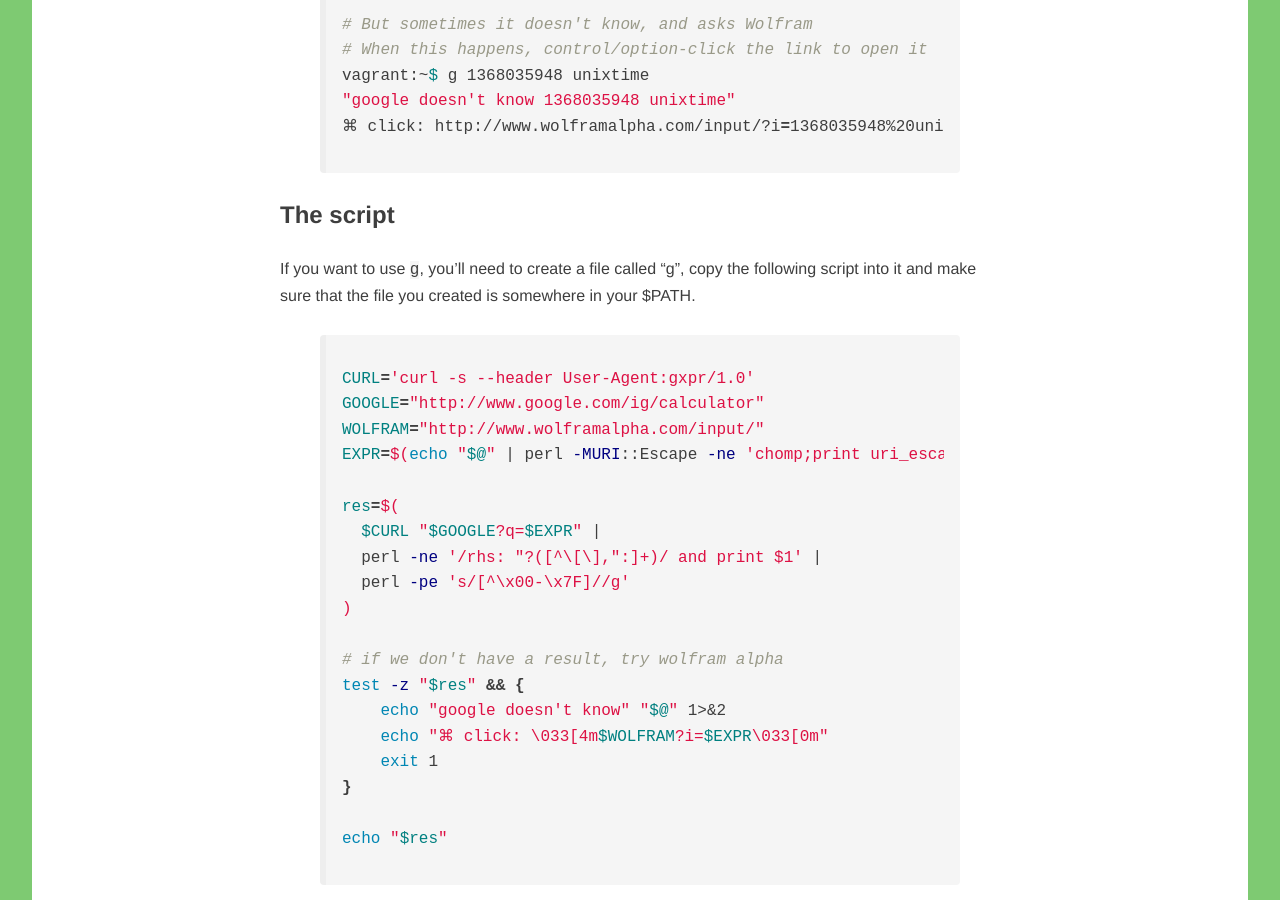
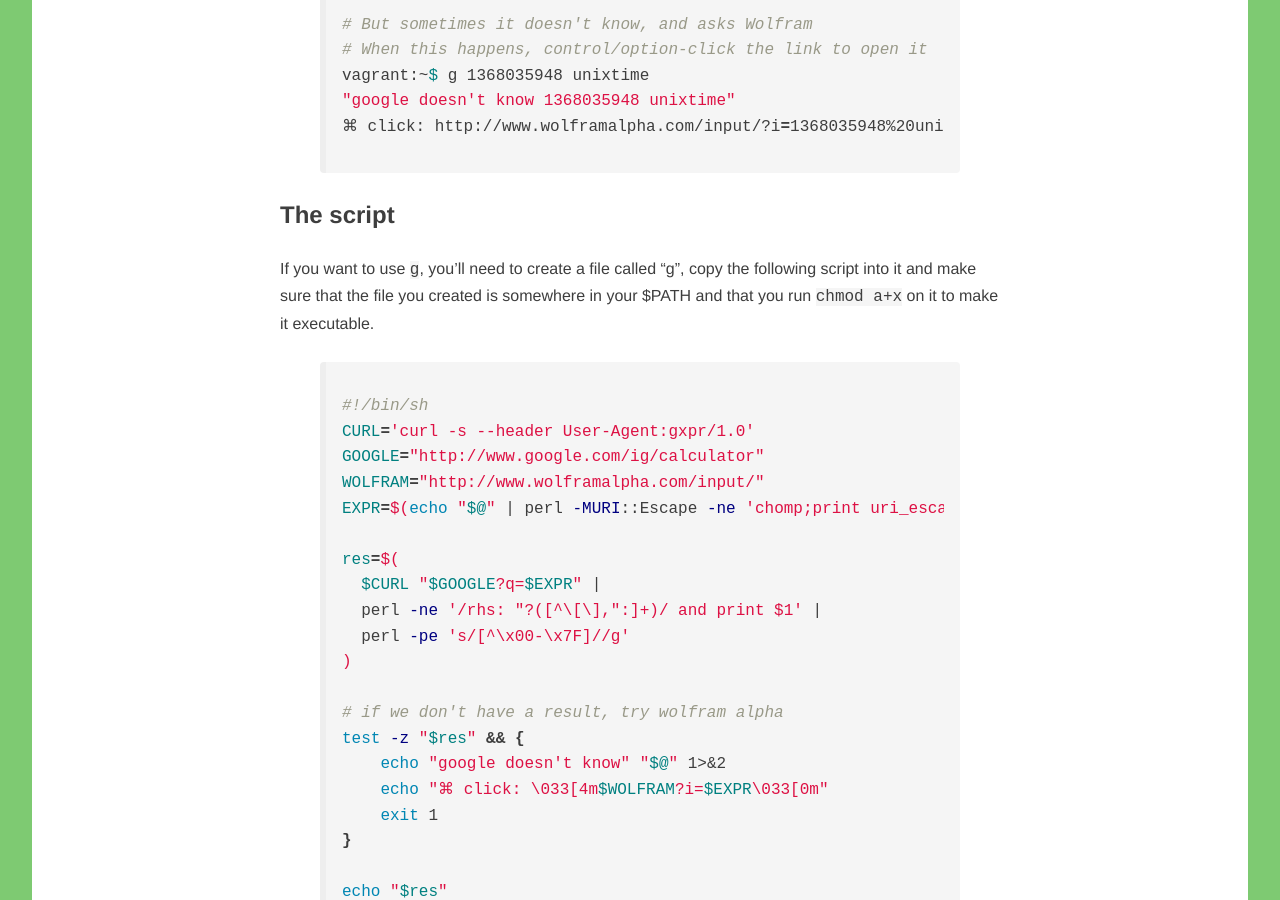
Before and after one commit to mheap/theunixtoolbox.com, a Jekyll site: the page built from _posts/2013-05-09-gxpr.md, in a window 1280 px wide and 900 px high, scrolled down 907 px. Built offline with Jekyll 4.4.1, drawn with Linux system fonts in a browser that asks for light colours; Markdown is read by kramdown in place of the engine named in the settings; comment, search, counter and statistics services are not loaded.

Commit message:
Fix the install instructions for gxpr and add the shebang line

```diff
--- a/_posts/2013-05-09-gxpr.md
+++ b/_posts/2013-05-09-gxpr.md
@@ -35,9 +35,10 @@
 
 ## The script
 
-If you want to use `g`, you'll need to create a file called "g", copy the following script into it and make sure that the file you created is somewhere in your $PATH.
+If you want to use `g`, you'll need to create a file called "g", copy the following script into it and make sure that the file you created is somewhere in your $PATH and that you run `chmod a+x` on it to make it executable.
 
 {% highlight bash %}
+#!/bin/sh
 CURL='curl -s --header User-Agent:gxpr/1.0'
 GOOGLE="http://www.google.com/ig/calculator"
 WOLFRAM="http://www.wolframalpha.com/input/"
```
